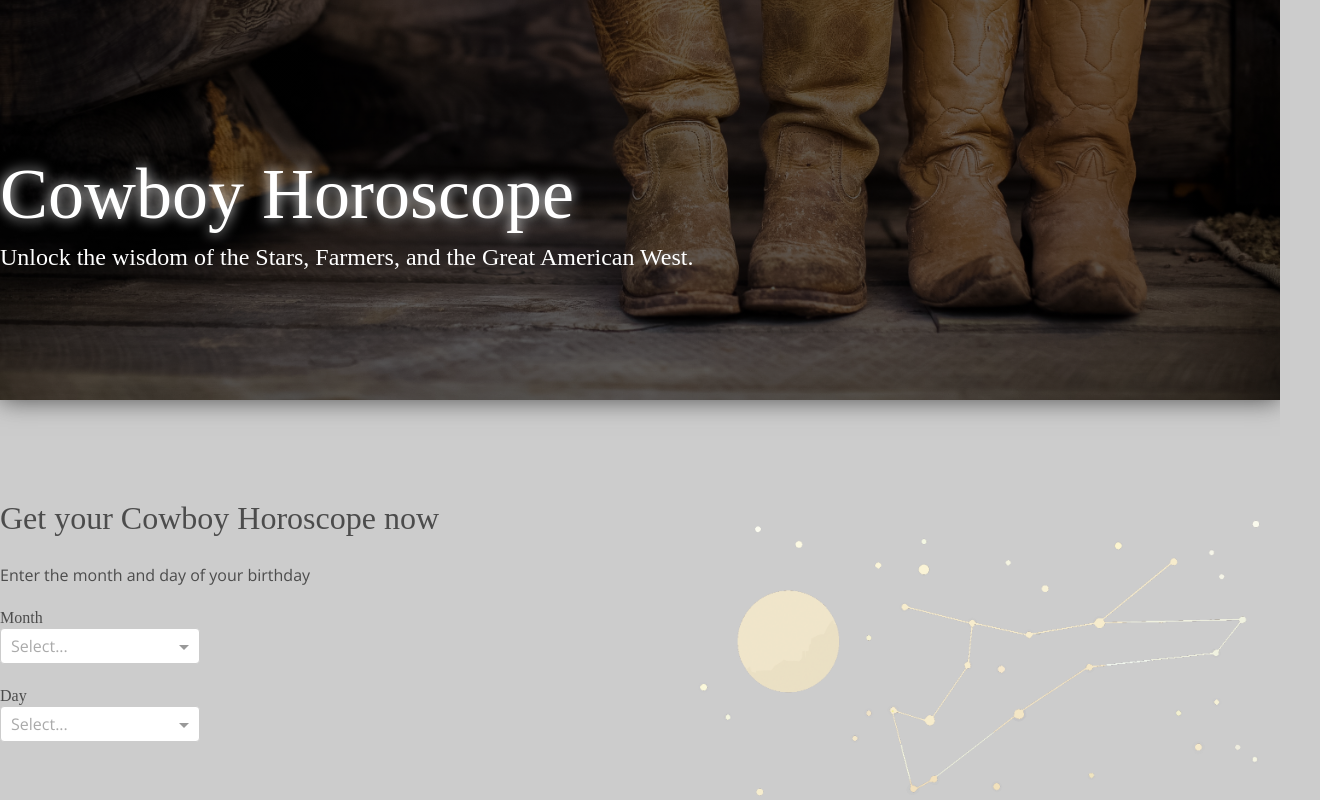
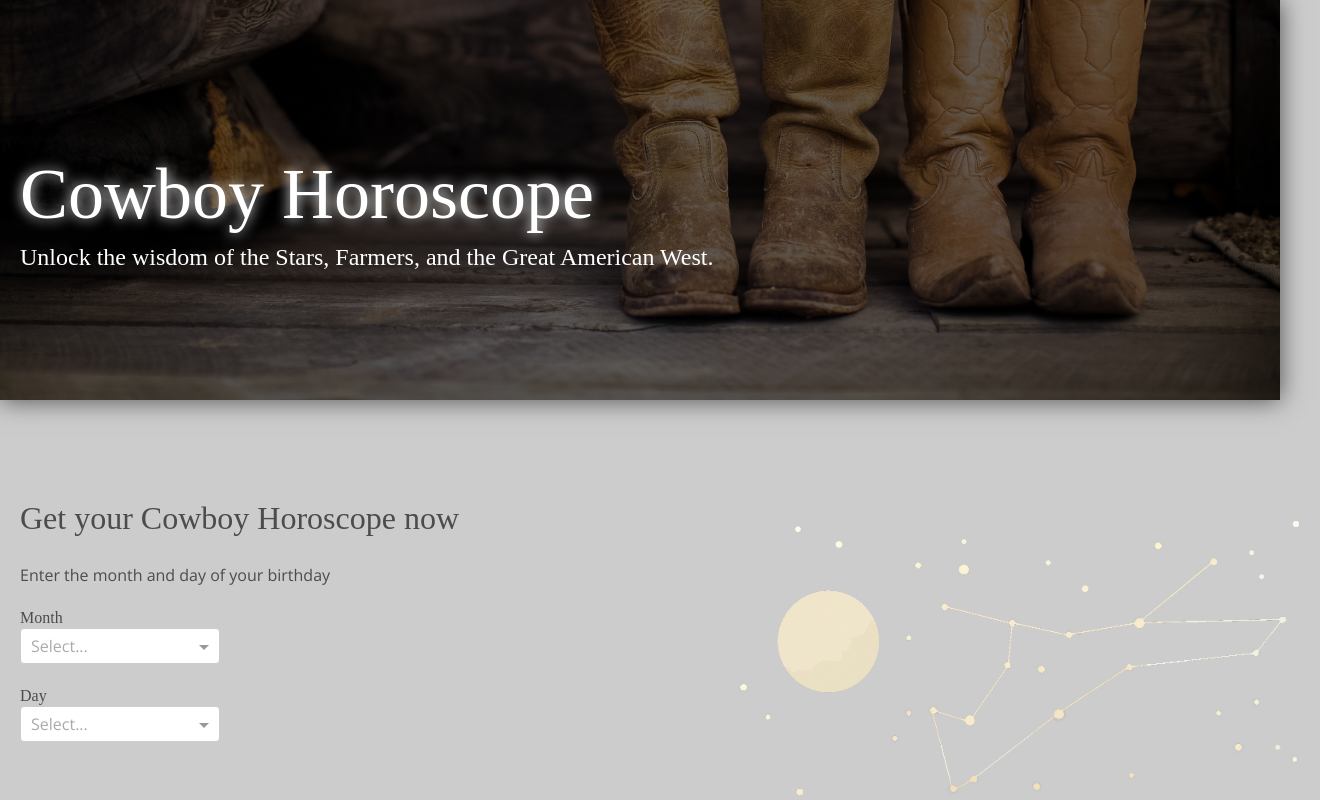
Before and after one commit to cjlitch/screenshot-test-app, a React (Create React App) app: page / in a window 1280 px wide. Shown: the top 800 px of the page, 1320 px wide, since content can reach past the window. Built offline with nearby package versions, Linux system fonts and the light colour scheme; a web font is replaced by a local one.

Commit message:
feat: Give some padding on smaller devices and add wisdom

```diff
--- a/src/App.css
+++ b/src/App.css
@@ -59,3 +59,10 @@ label {
   background-color: #ddd;
   font-family: 'Open Sans', sans-serif;
 }
+
+@media (max-width: 1280px) {
+  .container {
+    padding-left: 20px;
+    padding-right: 20px;
+  }
+}
--- a/src/config/index.js
+++ b/src/config/index.js
@@ -43,7 +43,7 @@ export const CowboyHoroscopes = [
     "If you find yourself in a hole, the first thing to do is stop diggin’.",
     "Sometimes you get, and sometimes you get got.",
     "Always drink upstream from the herd.",
-    "Good judgment comes from experience, and a lotta that comes from bad judgment.",
+    "If your not makin’ dust your eattin’ it.",
     "Lettin’ the cat outta the bag is a whole lot easier than puttin’ it back in.",
     "Don’t pick a fight with an old man. If he is too old to fight, he’ll just kill you.",
 ];
```
